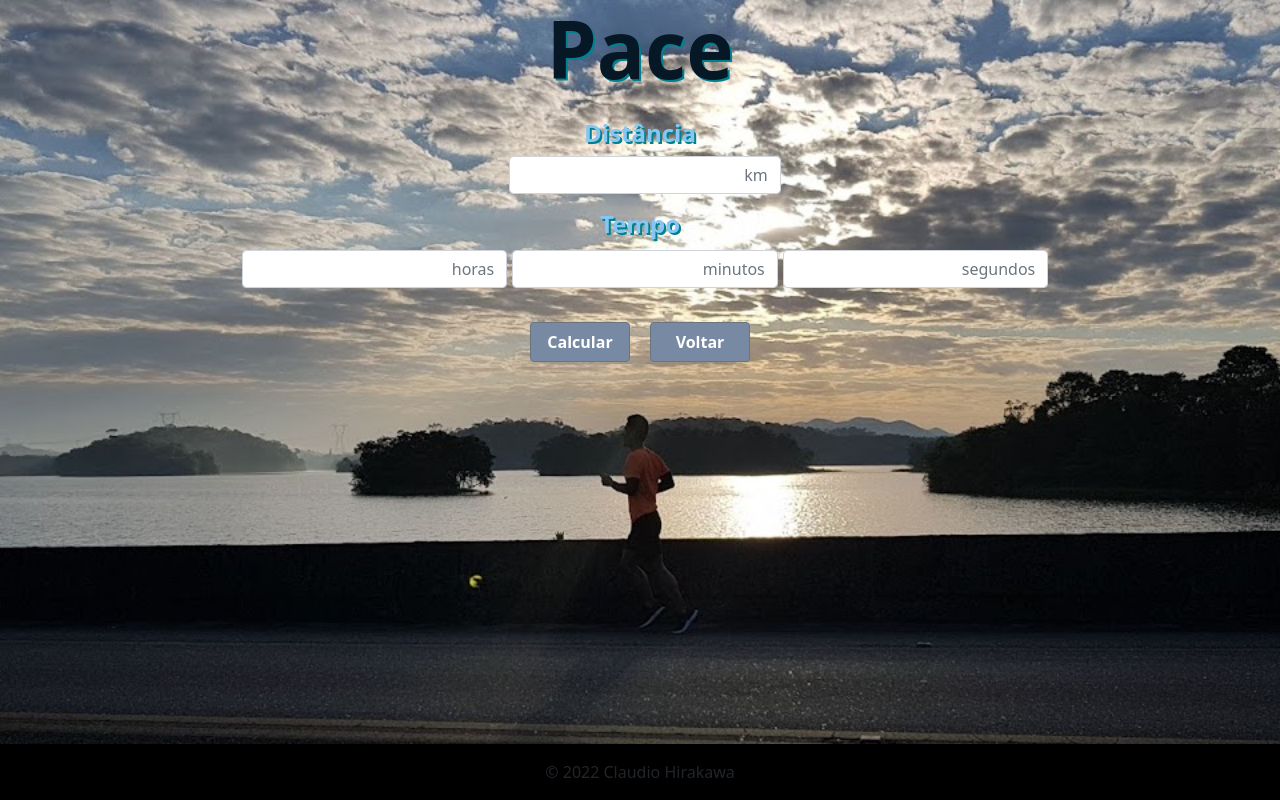
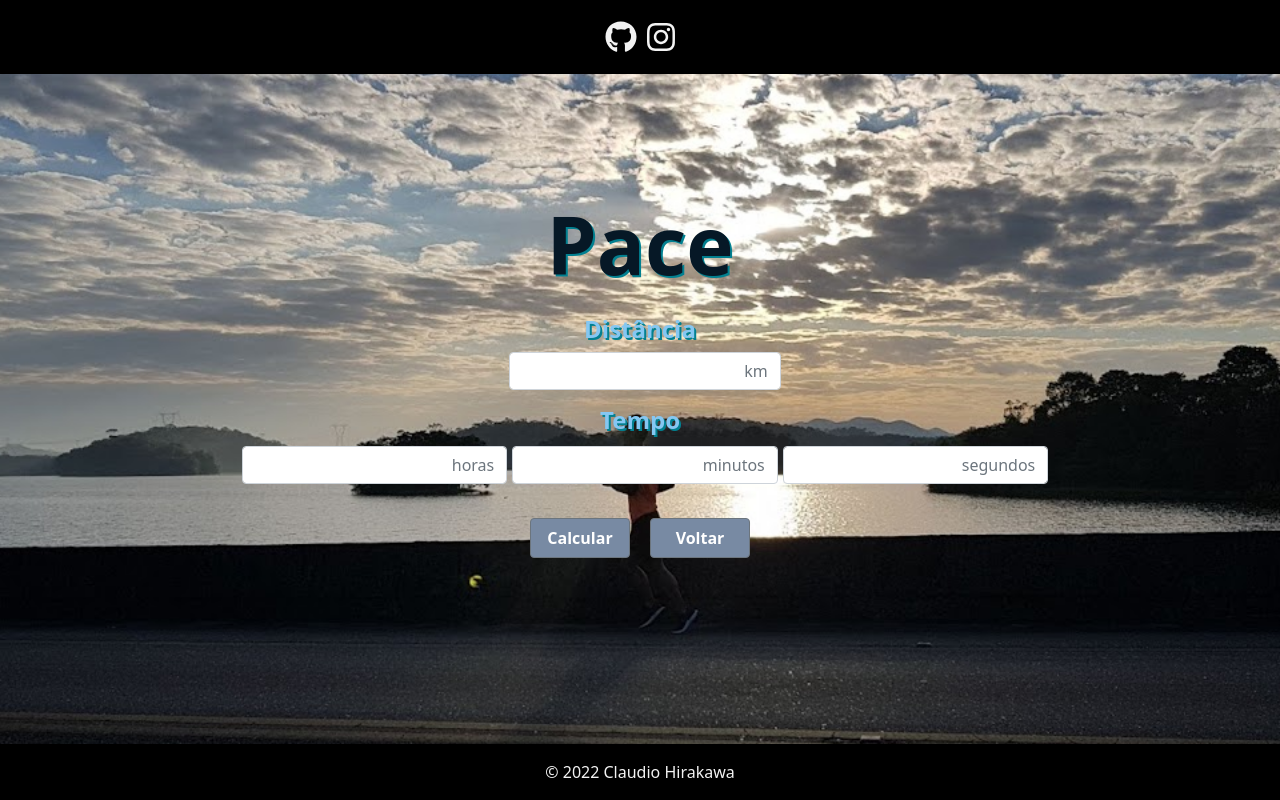
Before and after one commit to claudiokazuo/running-calculator-app, a Next.js app: page /pace in a window 1280 px wide. Built offline with nearby package versions, Linux system fonts and the light colour scheme.

Commit message:
chore: css

```diff
--- a/package.json
+++ b/package.json
@@ -4,6 +4,10 @@
   "main": "index.js",
   "license": "MIT",
   "dependencies": {
+    "@fortawesome/fontawesome-svg-core": "^1.3.0",
+    "@fortawesome/free-brands-svg-icons": "^6.0.0",
+    "@fortawesome/free-solid-svg-icons": "^6.0.0",
+    "@fortawesome/react-fontawesome": "^0.1.17",
     "@popperjs/core": "^2.11.2",
     "bootstrap": "^5.1.3",
     "next": "^12.0.10",
--- a/pages/_app.css
+++ b/pages/_app.css
@@ -25,7 +25,9 @@ button {
   width: 100px;
   height: 40px;
 }
-
+svg {
+  margin: 5px;
+}
 
 
 #__next {
@@ -39,7 +41,7 @@ button {
   flex: 1;
   display: flex;
   flex-direction: column;
-  justify-content: flex-end;
+  justify-content:center;
   align-items:   stretch;
 }
 
--- a/pages/_app.js
+++ b/pages/_app.js
@@ -1,7 +1,13 @@
 import "bootstrap/dist/css/bootstrap.css";
 import "./_app.css";
 import { useEffect } from "react";
-import { CardFooter } from "reactstrap";
+import Footer from "../src/components/Footer";
+import Header from "../src/components/Header";
+import { library } from "@fortawesome/fontawesome-svg-core";
+import { fab } from "@fortawesome/free-brands-svg-icons";
+import { faCoffee } from "@fortawesome/free-solid-svg-icons";
+
+library.add(fab, faCoffee);
 
 export default function MyApp({ Component, pageProps }) {
   useEffect(() => {
@@ -9,13 +15,9 @@ export default function MyApp({ Component, pageProps }) {
   }, []);
   return (
     <>
+      <Header/>
       <Component {...pageProps}></Component>
-      <footer style={{width: "100%", marginTop: "auto", marginBottom: "auto"}}>
-        <div className="text-center p-3" style= {{ backgroundColor : "black"}}>
-       &copy; {new Date().getFullYear()} Claudio Hirakawa
-        </div>
-        </footer>
+      <Footer />
     </>
-
   );
 }
--- a/src/components/Footer.js
+++ b/src/components/Footer.js
@@ -1,7 +1,11 @@
+import { computeStyles } from "@popperjs/core";
+
 export default function Footer() {
   return (
-    <footer style={{ marginTop: "auto", marginBottom: "auto" }}>
-      <div className="text-center p-3" style={{ backgroundColor: "#000000" }}>
+    <footer
+      style={{ position: "fixed", bottom: "0", left: "0", width: "100%" }}
+    >
+      <div className="text-center p-3" style={{ backgroundColor: "#000000", color: "#F3F3F3" }}>
         &copy; {new Date().getFullYear()} Claudio Hirakawa
       </div>
     </footer>
--- /dev/null
+++ b/src/components/Header.js
@@ -0,0 +1,28 @@
+import { FontAwesomeIcon } from "@fortawesome/react-fontawesome";
+import Link from "next/link";
+export default function Header() {
+  return (
+    <header style={{ position: "fixed", top: "0", width: "100%" }}>
+      <div
+        className="text-center p-3"
+        style={{
+          backgroundColor: "#000000",
+          color: "#F3F3F3",
+          fontSize: "32px",
+          display: "flex",
+          flexDirection: "row",
+          justifyContent: "center",
+          alignItems: "center",
+          padding: "15px",
+        }}
+      >
+        <Link href="https://github.com/claudiokazuo/">
+          <FontAwesomeIcon icon={["fab", "github"]} />
+        </Link>
+        <Link href="https://www.instagram.com/hira.clau/">
+          <FontAwesomeIcon icon={["fab", "instagram"]} />
+        </Link>
+      </div>
+    </header>
+  );
+}
```
Also changed, not shown: 1 other file (tests, documents, lock files or other folders).
